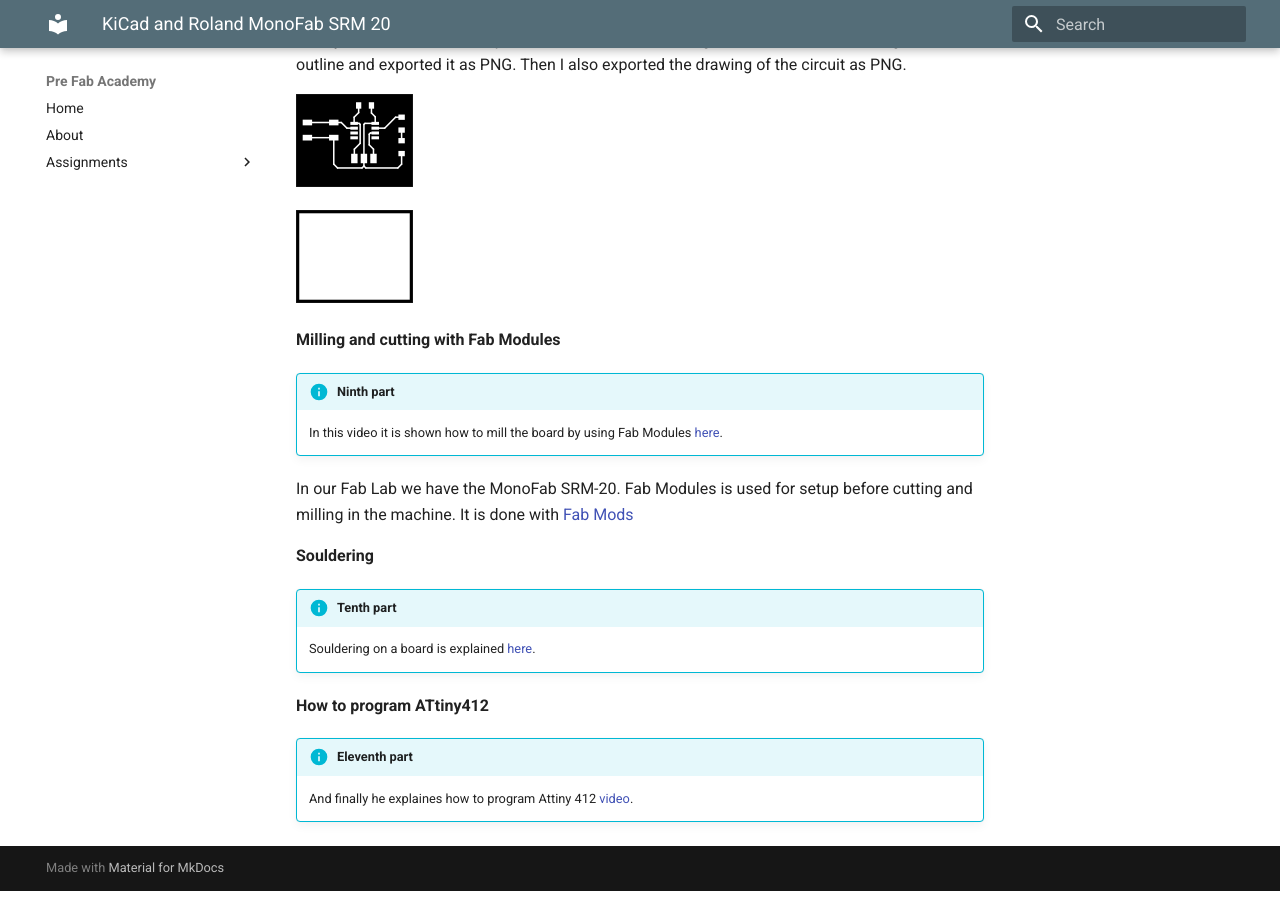
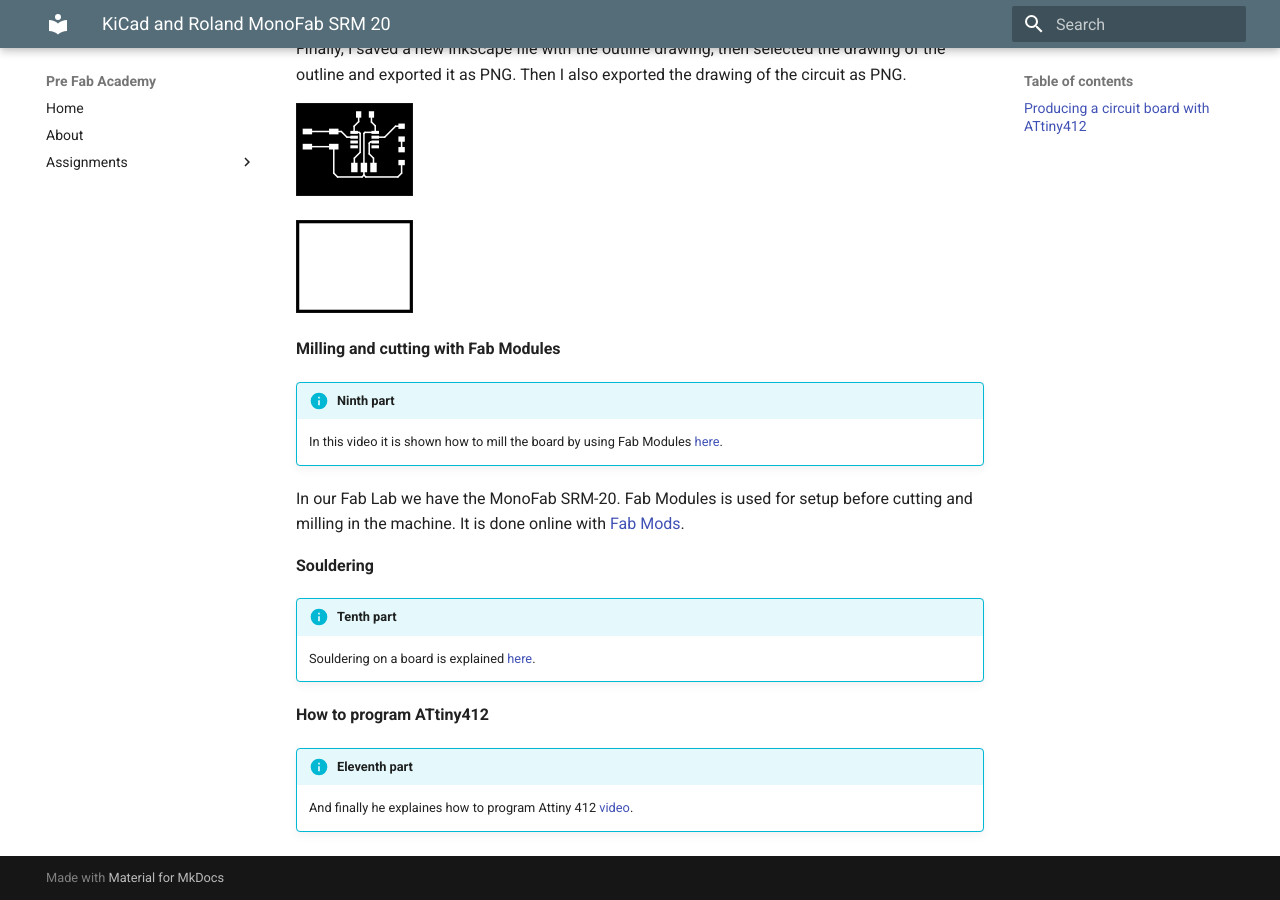
Before and after one commit to OlofH2/Before-Fab-Academy, an MkDocs documentation site: the page built from docs/KiCad_and_Roland_MonoFab_SRM_20.md, in a window 1280 px wide and 900 px high, scrolled down 7081 px. Built offline with MkDocs 1.6.1 and Material for MkDocs 9.7.7, drawn with Linux system fonts in a browser that asks for light colours.

Commit message:
Tvö hashtags sett fyrir framan efstu fyrirsögn í Kicad

```diff
--- a/docs/KiCad_and_Roland_MonoFab_SRM_20.md
+++ b/docs/KiCad_and_Roland_MonoFab_SRM_20.md
@@ -1,5 +1,5 @@
 
-**Producing a circuit board with ATtiny412**
+##Producing a circuit board with ATtiny412
 
 [Andri Sæmundsson](https://fabacademy.org/2023/labs/akureyri/students/andri-semundsson/pages/aboutMe.html) made a series of videos for Fab Lab Reykjavík, where he explaines all the steps in producing a circuit board with ATtiny412. I followed his directions and here I describe every step I took.
 
@@ -153,7 +153,7 @@
     In this video it is shown how to mill the board by using Fab Modules [here](https://www.youtube.com/watch?v=zJNpHpuvNjk&list=PLs4ifnZzVJmqaSM1lsg68vPVtJxVNhVwV&index=9).
 
 
-In our Fab Lab we have the MonoFab SRM-20. Fab Modules is used for setup before cutting and milling in the machine. It is done with [Fab Mods](https://www.youtube.com/watch?v=Tq6v1HqWmm0&list=PLs4ifnZzVJmqaSM1lsg68vPVtJxVNhVwV&index=8)
+In our Fab Lab we have the MonoFab SRM-20. Fab Modules is used for setup before cutting and milling in the machine. It is done online with [Fab Mods](https://modsproject.org/).
 
 
 
```
Also changed, not shown: docs/image.png (added).
